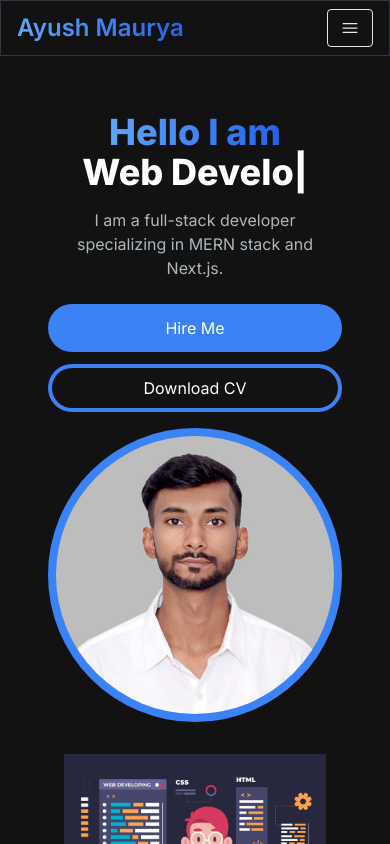
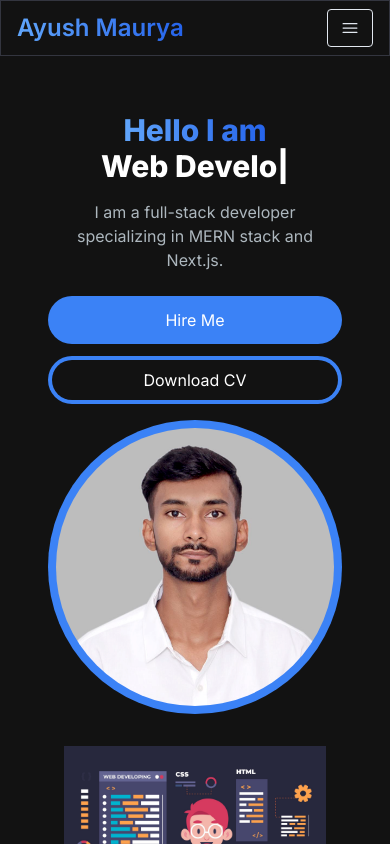
Before and after one commit to Ayush-Maurya-19/portfolio, a Next.js app: page / in a window 390 px wide. Shown: the top 844 px of the page. Built offline with nearby package versions, Linux system fonts and the light colour scheme.

Commit message:
optimization

```diff
--- a/src/app/components/AboutSection.jsx
+++ b/src/app/components/AboutSection.jsx
@@ -1,6 +1,5 @@
 "use client";
 import React, { useEffect, useRef } from "react";
-import Image from "next/image";
 import VanillaTilt from "vanilla-tilt";
 
 const images = [
@@ -73,7 +72,7 @@
   return (
     <section className="text-white" id="about">
       <div className="md:grid md:grid-cols-2 gap-8 items-center py-8 px-4 xl:gap-16 sm:py-16 xl:px-16">
-        <Image
+        <img
           src="/images/AboutSectionIMG.jpg"
           width={500}
           height={500}
@@ -99,7 +98,7 @@
                   ref={(el) => (imageRefs.current[index] = el)}
                   className="flex justify-center items-center p-2 bg-gray-900 rounded-md"
                 >
-                  <Image
+                  <img
                     src={image.src}
                     alt={image.alt}
                     width={50}
--- a/src/app/components/HeroSection.jsx
+++ b/src/app/components/HeroSection.jsx
@@ -9,7 +9,7 @@
     <section className="lg:py-16">
       <div className="grid grid-cols-1 sm:grid-cols-12">
         <div className="col-span-7 place-self-center text-center sm:text-left justify-self-start">
-          <h1 className="text-white mb-4 text-4xl sm:text-5xl lg:text-8xl lg:leading-normal font-extrabold">
+          <h1 className="text-white mb-4 text-3xl sm:text-5xl lg:text-8xl lg:leading-normal font-extrabold">
             <span className="text-transparent bg-clip-text bg-gradient-to-r from-primary-400 to-secondary-600">
               Hello I am{" "}
             </span>
@@ -44,7 +44,7 @@
         <div className="relative col-span-5 place-self-center mt-4 lg:mt-0">
           <div className="p-1 bg-gradient-to-br from-primary-500 to-secondary-500 rounded-full">
             <div className=" p-1 rounded-full">
-              <Image
+              <img
                 src="/images/Ayush.png"
                 className="rounded-full "
                 width={300}
```
